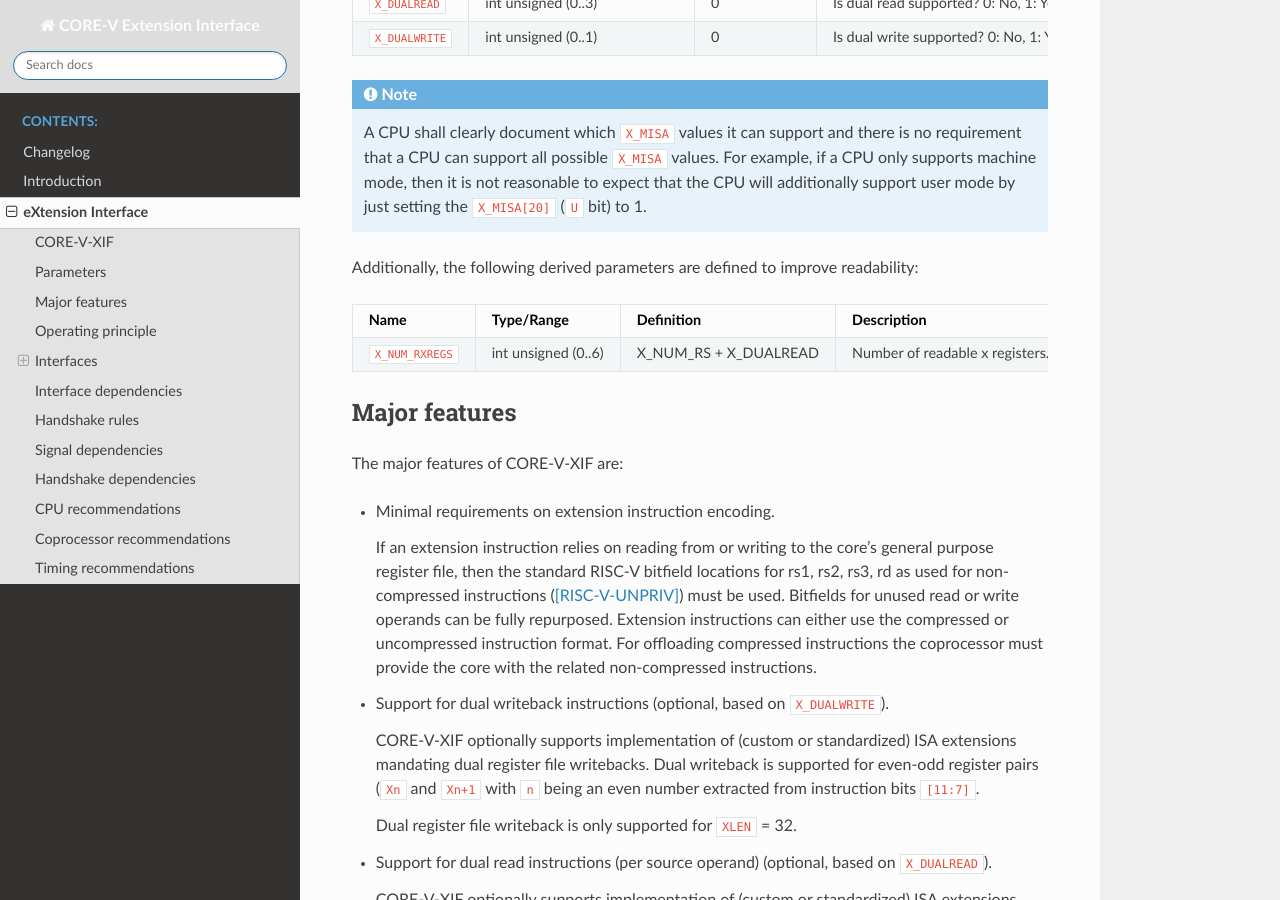
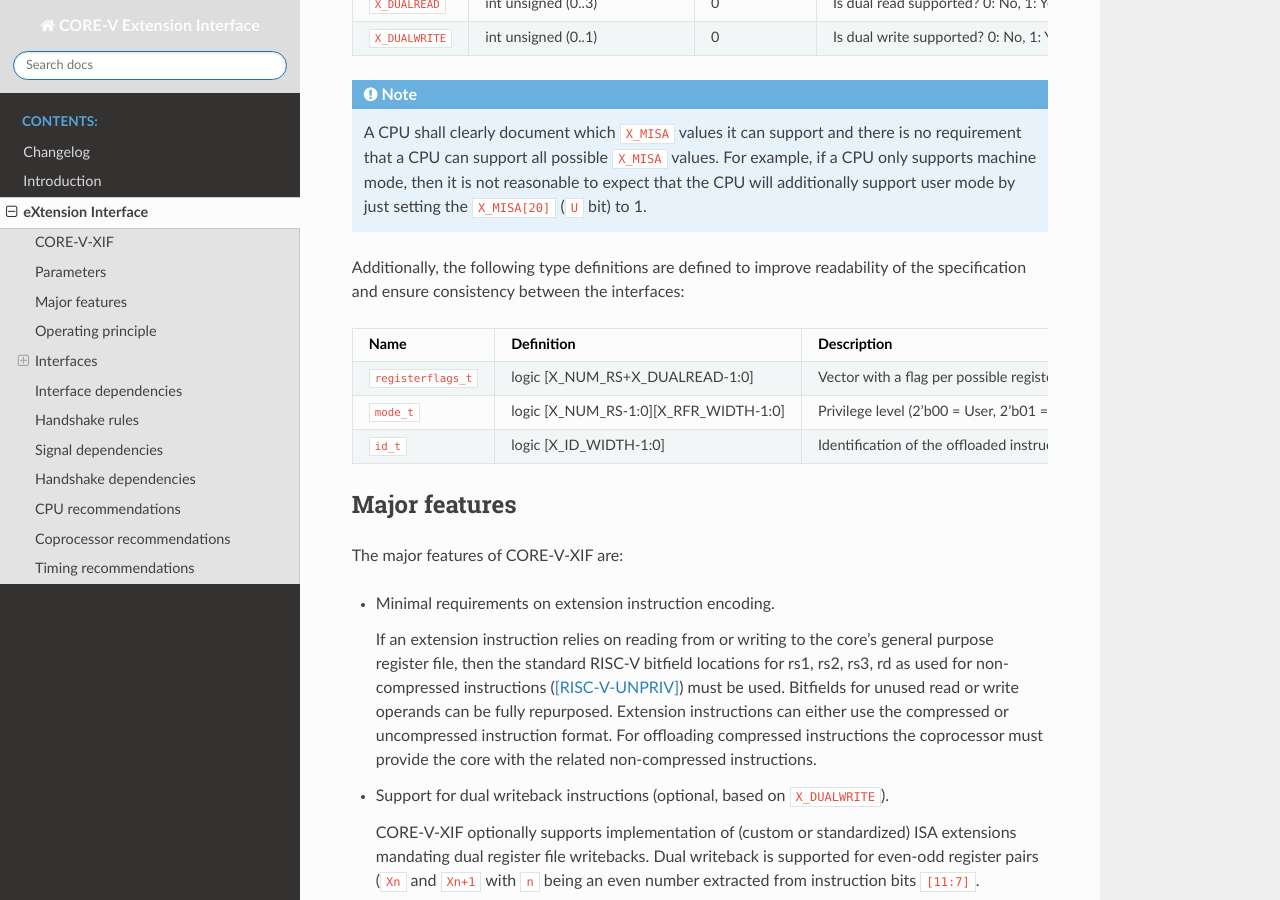
Before and after one commit to openhwgroup/core-v-xif, a Sphinx documentation site: the page built from docs/source/x_ext.rst, in a window 1280 px wide and 900 px high, scrolled down 1085 px. Built offline with Sphinx 7.4.7 and the Read the Docs theme 2.0.0, drawn with Linux system fonts in a browser that asks for light colours; some of the changed text lies outside the part shown.

Commit message:
Added type definitions for signal types that are used multiple times

```diff
--- a/docs/source/x_ext.rst
+++ b/docs/source/x_ext.rst
@@ -69,18 +69,27 @@
    all possible ``X_MISA`` values. For example, if a |processor| only supports machine mode, then it is not reasonable to expect that the
    |processor| will additionally support user mode by just setting the ``X_MISA[20]`` (``U`` bit) to 1.
 
-Additionally, the following derived parameters are defined to improve readability:
+Additionally, the following type definitions are defined to improve readability of the specification and ensure consistency between the interfaces:
 
-+------------------------------+------------------------+---------------+--------------------------------------------------------------------+
-| Name                         | Type/Range             | Definition    | Description                                                        |
-+==============================+========================+===============+====================================================================+
-| ``X_NUM_RXREGS``             | int unsigned (0..6)    | X_NUM_RS +    | Number of readable x registers. This depends upon the number of    |
-|                              |                        | X_DUALREAD    | read ports and their ability to read register pairs.               |
-|                              |                        |               | When used to define a vector, the bit positions map to registers   |
-|                              |                        |               | as follows:                                                        |
-|                              |                        |               | Low indices correspond to low operand numbers, and the even part   |
-|                              |                        |               | of the pair has the lower index than the odd one.                  |
-+------------------------------+------------------------+---------------+--------------------------------------------------------------------+
++------------------------------------------+----------------------------------------+--------------------------------------------------------------------+
+| Name                                     | Definition                             | Description                                                        |
++==========================================+========================================+====================================================================+
+| .. _registerflags:                       | logic [X_NUM_RS+X_DUALREAD-1:0]        | Vector with a flag per possible register.                          |
+|                                          |                                        | This depends upon the number of                                    |
+| ``registerflags_t``                      |                                        | read ports and their ability to read register pairs.               |
+|                                          |                                        | The bit positions map to registers as follows:                     |
+|                                          |                                        | as follows:                                                        |
+|                                          |                                        | Low indices correspond to low operand numbers, and the even part   |
+|                                          |                                        | of the pair has the lower index than the odd one.                  |
++------------------------------------------+----------------------------------------+--------------------------------------------------------------------+
+| .. _mode:                                | logic [X_NUM_RS-1:0][X_RFR_WIDTH-1:0]  | Privilege level                                                    |
+|                                          |                                        | (2'b00 = User, 2'b01 = Supervisor, 2'b10 = Reserved,               |
+| ``mode_t``                               |                                        | 2'b11 = Machine).                                                  |
++------------------------------------------+----------------------------------------+--------------------------------------------------------------------+
+| .. _id:                                  | logic [X_ID_WIDTH-1:0]                 | Identification of the offloaded instruction.                       |
+|                                          |                                        | See `Identification`_ for details on the identifiers               |
+| ``id_t``                                 |                                        |                                                                    |
++------------------------------------------+----------------------------------------+--------------------------------------------------------------------+
 
 Major features
 --------------
@@ -339,9 +348,9 @@
   +------------------------+-------------------------+-----------------------------------------------------------------------------------------------------------------+
   | ``instr``              | logic [15:0]            | Offloaded compressed instruction.                                                                               |
   +------------------------+-------------------------+-----------------------------------------------------------------------------------------------------------------+
-  | ``mode``               | logic [1:0]             | Privilege level (2'b00 = User, 2'b01 = Supervisor, 2'b10 = Reserved, 2'b11 = Machine).                          |
+  | ``mode``               | :ref:`mode_t <mode>`    | Privilege level                                                                                                 |
   +------------------------+-------------------------+-----------------------------------------------------------------------------------------------------------------+
-  | ``id``                 | logic [X_ID_WIDTH-1:0]  | Identification number of the offloaded compressed instruction.                                                  |
+  | ``id``                 | :ref:`id_t <id>`        | Identification number of the offloaded compressed instruction.                                                  |
   +------------------------+-------------------------+-----------------------------------------------------------------------------------------------------------------+
 
 The ``instr[15:0]`` signal is used to signal compressed instructions that are considered illegal by |processor| itself. A |coprocessor| can provide an uncompressed instruction
@@ -414,26 +423,27 @@
 .. table:: Issue request type
   :name: Issue request type
 
-  +------------------------+--------------------------+-----------------------------------------------------------------------------------------------------------------+
-  | **Signal**             | **Type**                 | **Description**                                                                                                 |
-  +------------------------+--------------------------+-----------------------------------------------------------------------------------------------------------------+
-  | ``instr``              | logic [31:0]             | Offloaded instruction.                                                                                          |
-  +------------------------+--------------------------+-----------------------------------------------------------------------------------------------------------------+
-  | ``mode``               | logic [1:0]              | Privilege level (2'b00 = User, 2'b01 = Supervisor, 2'b10 = Reserved, 2'b11 = Machine).                          |
-  +------------------------+--------------------------+-----------------------------------------------------------------------------------------------------------------+
-  | ``id``                 | logic [X_ID_WIDTH-1:0]   | Identification of the offloaded instruction.                                                                    |
-  |                        |                          |                                                                                                                 |
-  |                        |                          |                                                                                                                 |
-  +------------------------+--------------------------+-----------------------------------------------------------------------------------------------------------------+
-  | ``rs[X_NUM_RS-1:0]``   | logic [X_RFR_WIDTH-1:0]  | Register file source operands for the offloaded instruction.                                                    |
-  +------------------------+--------------------------+-----------------------------------------------------------------------------------------------------------------+
-  | ``rs_valid``           | logic [X_NUM_RXREGS-1:0] | Validity of the register file source operand(s). If register pairs are supported, the validty is signaled for   |
-  |                        |                          | each register within the pair individually.                                                                     |
-  +------------------------+--------------------------+-----------------------------------------------------------------------------------------------------------------+
-  | ``ecs``                | logic [5:0]              | Extension Context Status ({``mstatus.xs``,``mstatus.fs``,``mstatus.vs``}).                                      |
-  +------------------------+--------------------------+-----------------------------------------------------------------------------------------------------------------+
-  | ``ecs_valid``          | logic                    | Validity of the Extension Context Status.                                                                       |
-  +------------------------+--------------------------+-----------------------------------------------------------------------------------------------------------------+
+  +------------------------+----------------------------------------+-----------------------------------------------------------------------------------------------------------------+
+  | **Signal**             | **Type**                               | **Description**                                                                                                 |
+  +------------------------+----------------------------------------+-----------------------------------------------------------------------------------------------------------------+
+  | ``instr``              | logic [31:0]                           | Offloaded instruction.                                                                                          |
+  +------------------------+----------------------------------------+-----------------------------------------------------------------------------------------------------------------+
+  | ``mode``               | :ref:`mode_t <mode>`                   | Privilege level                                                                                                 |
+  +------------------------+----------------------------------------+-----------------------------------------------------------------------------------------------------------------+
+  | ``id``                 | :ref:`id_t <id>`                       | Identification of the offloaded instruction.                                                                    |
+  |                        |                                        |                                                                                                                 |
+  |                        |                                        |                                                                                                                 |
+  +------------------------+----------------------------------------+-----------------------------------------------------------------------------------------------------------------+
+  | ``rs[X_NUM_RS-1:0]``   | logic [X_RFR_WIDTH-1:0]                | Register file source operands for the offloaded instruction.                                                    |
+  +------------------------+----------------------------------------+-----------------------------------------------------------------------------------------------------------------+
+  | ``rs_valid``           | :ref:`registerflags_t <registerflags>` | Validity of the register file source operand(s). If register pairs are supported, the validty is signaled for   |
+  |                        |                                        | each register within the pair individually.                                                                     |
+  |                        |                                        |                                                                                                                 |
+  +------------------------+----------------------------------------+-----------------------------------------------------------------------------------------------------------------+
+  | ``ecs``                | logic [5:0]                            | Extension Context Status ({``mstatus.xs``,``mstatus.fs``,``mstatus.vs``}).                                      |
+  +------------------------+----------------------------------------+-----------------------------------------------------------------------------------------------------------------+
+  | ``ecs_valid``          | logic                                  | Validity of the Extension Context Status.                                                                       |
+  +------------------------+----------------------------------------+-----------------------------------------------------------------------------------------------------------------+
 
 An issue request transaction is defined as the combination of all ``issue_req`` signals during which ``issue_valid`` is 1 and the ``id`` remains unchanged.
 A |processor| is allowed to retract its issue request transaction before it is accepted with ``issue_ready`` = 1 and it can do so in the following ways:
```
Also changed, not shown: other parts of docs/source/x_ext.rst (+4 -4 lines).
